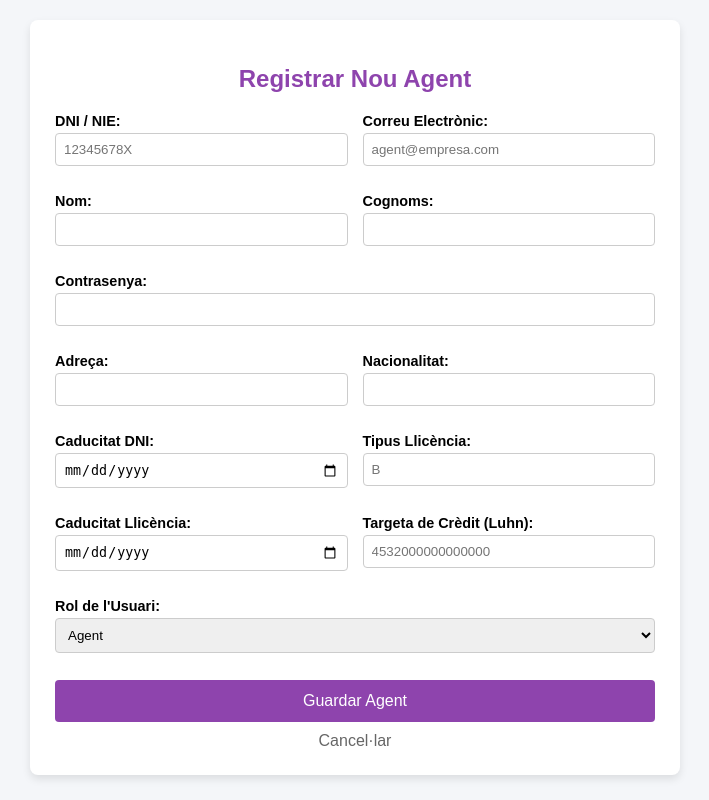
After one commit to zohaibxz/Nothingan-Pri-S.A, a Spring Boot app: page /admin/agent/alta in a window 1280 px wide. The commit adds this page. Shown: the whole page, without its empty margins (285-994 px from the left). Run offline with Spring Boot 4, Linux system fonts and the light colour scheme; some of the project's set-up classes (security, data sources, template engines, error pages and the like) are left out, and stand-ins take their place.

Commit message:
RN10 Alta Agent creacion html alta-agent clase AgentController modificacion dashboard para que aparezca html alta-agent y modificacion clase ApplicationTests poner @disabled para no que no de error

```diff
--- /dev/null
+++ b/src/main/java/cat/copernic/Projecte1_Equip5/controller/AgentController.java
@@ -0,0 +1,48 @@
+package cat.copernic.Projecte1_Equip5.controller;
+
+import cat.copernic.Projecte1_Equip5.entity.Agent;
+import cat.copernic.Projecte1_Equip5.entity.Enums;
+import cat.copernic.Projecte1_Equip5.repository.AgentRepository;
+import org.springframework.beans.factory.annotation.Autowired;
+import org.springframework.stereotype.Controller;
+import org.springframework.ui.Model;
+import org.springframework.web.bind.annotation.GetMapping;
+import org.springframework.web.bind.annotation.ModelAttribute;
+import org.springframework.web.bind.annotation.PostMapping;
+import org.springframework.web.bind.annotation.RequestMapping;
+
+import java.time.LocalDateTime;
+
+@Controller
+@RequestMapping("/admin/agent")
+public class AgentController {
+
+    @Autowired
+    private AgentRepository agentRepository;
+
+    // 1. Mostrar el formulario de alta de agente
+    @GetMapping("/alta")
+    public String mostrarFormulariAlta(Model model) {
+        Agent agent = new Agent();
+        agent.setRol(Enums.Rol.Agent); // Rol por defecto
+
+        model.addAttribute("agent", agent);
+        model.addAttribute("roles", Enums.Rol.values());
+        return "administrador/alta-agent";
+    }
+
+    // 2. Procesar el formulario de alta de agente
+    @PostMapping("/alta")
+    public String guardarAgent(@ModelAttribute("agent") Agent agent) {
+        // Asignar campos automáticos obligatorios
+        agent.setDataCreacio(LocalDateTime.now());
+        agent.setEstatValidacio(Enums.EstatValidacio.Validat); // Los agentes nacen validados
+        agent.setPremium(false);
+
+        // Guardar en la base de datos (se inserta en usuaris, clients y agents)
+        agentRepository.save(agent);
+
+        // Redirigir al dashboard de administrador tras guardar
+        return "redirect:/dashboard?rol=administrador";
+    }
+}
--- /dev/null
+++ b/src/main/resources/templates/administrador/alta-agent.html
@@ -0,0 +1,109 @@
+<!DOCTYPE html>
+<html lang="ca" xmlns:th="http://www.thymeleaf.org">
+<head>
+    <meta charset="UTF-8">
+    <title>Alta d'Agent</title>
+    <style>
+        body { font-family: Arial, sans-serif; background: #f4f6f9; margin: 20px; }
+        .form-card { background: white; padding: 25px; border-radius: 8px; max-width: 600px; margin: auto; box-shadow: 0 4px 8px rgba(0,0,0,0.1); }
+        h2 { color: #8e44ad; margin-bottom: 20px; text-align: center; }
+        .grid { display: grid; grid-template-columns: 1fr 1fr; gap: 15px; }
+        .form-group { margin-bottom: 12px; }
+        .full-width { grid-column: span 2; }
+        label { font-weight: bold; display: block; margin-bottom: 4px; font-size: 0.9rem; }
+        input, select { width: 100%; padding: 8px; box-sizing: border-box; border: 1px solid #ccc; border-radius: 4px; }
+        .btn-submit { background: #8e44ad; color: white; border: none; padding: 12px; width: 100%; border-radius: 4px; font-size: 16px; cursor: pointer; margin-top: 15px; }
+        .btn-cancel { display: block; text-align: center; margin-top: 10px; color: #666; text-decoration: none; }
+    </style>
+</head>
+<body>
+
+<div class="form-card">
+    <h2>Registrar Nou Agent</h2>
+
+    <form th:action="@{/admin/agent/alta}" th:object="${agent}" method="post">
+        <div class="grid">
+
+            <!-- DNI -->
+            <div class="form-group">
+                <label>DNI / NIE:</label>
+                <input type="text" th:field="*{dniUsuari}" placeholder="12345678X" required>
+            </div>
+
+            <!-- Email -->
+            <div class="form-group">
+                <label>Correu Electrònic:</label>
+                <input type="email" th:field="*{email}" placeholder="agent@empresa.com" required>
+            </div>
+
+            <!-- Nom -->
+            <div class="form-group">
+                <label>Nom:</label>
+                <input type="text" th:field="*{nom}" required>
+            </div>
+
+            <!-- Cognoms -->
+            <div class="form-group">
+                <label>Cognoms:</label>
+                <input type="text" th:field="*{cognoms}" required>
+            </div>
+
+            <!-- Contrasenya -->
+            <div class="form-group full-width">
+                <label>Contrasenya:</label>
+                <input type="password" th:field="*{passwordHash}" required>
+            </div>
+
+            <!-- Adreça -->
+            <div class="form-group">
+                <label>Adreça:</label>
+                <input type="text" th:field="*{adreca}" required>
+            </div>
+
+            <!-- Nacionalitat -->
+            <div class="form-group">
+                <label>Nacionalitat:</label>
+                <input type="text" th:field="*{nacionalitat}" required>
+            </div>
+
+            <!-- Caducitat DNI -->
+            <div class="form-group">
+                <label>Caducitat DNI:</label>
+                <input type="date" th:field="*{dataCaducitatDni}" required>
+            </div>
+
+            <!-- Tipus Llicència -->
+            <div class="form-group">
+                <label>Tipus Llicència:</label>
+                <input type="text" th:field="*{tipusLlicencia}" placeholder="B" required>
+            </div>
+
+            <!-- Caducitat Llicència -->
+            <div class="form-group">
+                <label>Caducitat Llicència:</label>
+                <input type="date" th:field="*{dataCaducitatLlicencia}" required>
+            </div>
+
+            <!-- Targeta Crèdit -->
+            <div class="form-group">
+                <label>Targeta de Crèdit (Luhn):</label>
+                <input type="text" th:field="*{numTargetaCredit}" placeholder="4532000000000000" required>
+            </div>
+
+            <!-- Rol -->
+            <div class="form-group full-width">
+                <label>Rol de l'Usuari:</label>
+                <select th:field="*{rol}">
+                    <option th:each="r : ${roles}" th:value="${r}" th:text="${r}"></option>
+                </select>
+            </div>
+
+        </div>
+
+        <button type="submit" class="btn-submit">Guardar Agent</button>
+        <a th:href="@{/dashboard?rol=administrador}" class="btn-cancel">Cancel·lar</a>
+    </form>
+</div>
+
+</body>
+</html>
--- a/src/main/resources/templates/administrador/dashboard.html
+++ b/src/main/resources/templates/administrador/dashboard.html
@@ -38,5 +38,11 @@
     <!-- 3. REQUISITOS HEREDADOS DE CLIENTE (RF10, RF14, RF21...) -->
     <div th:replace="~{fragments/moduls-client :: funcionsClient}"></div>
 
+    <!-- Sección CRUD Agents dentro de administrador/dashboard.html -->
+    <div class="card">
+        <h3>Gestió d'Agents</h3>
+        <a th:href="@{/admin/agent/alta}" class="btn">Donar d'alta un nou agent</a>
+    </div>
+
 </body>
 </html>
```
Also changed, not shown: 1 other file.
